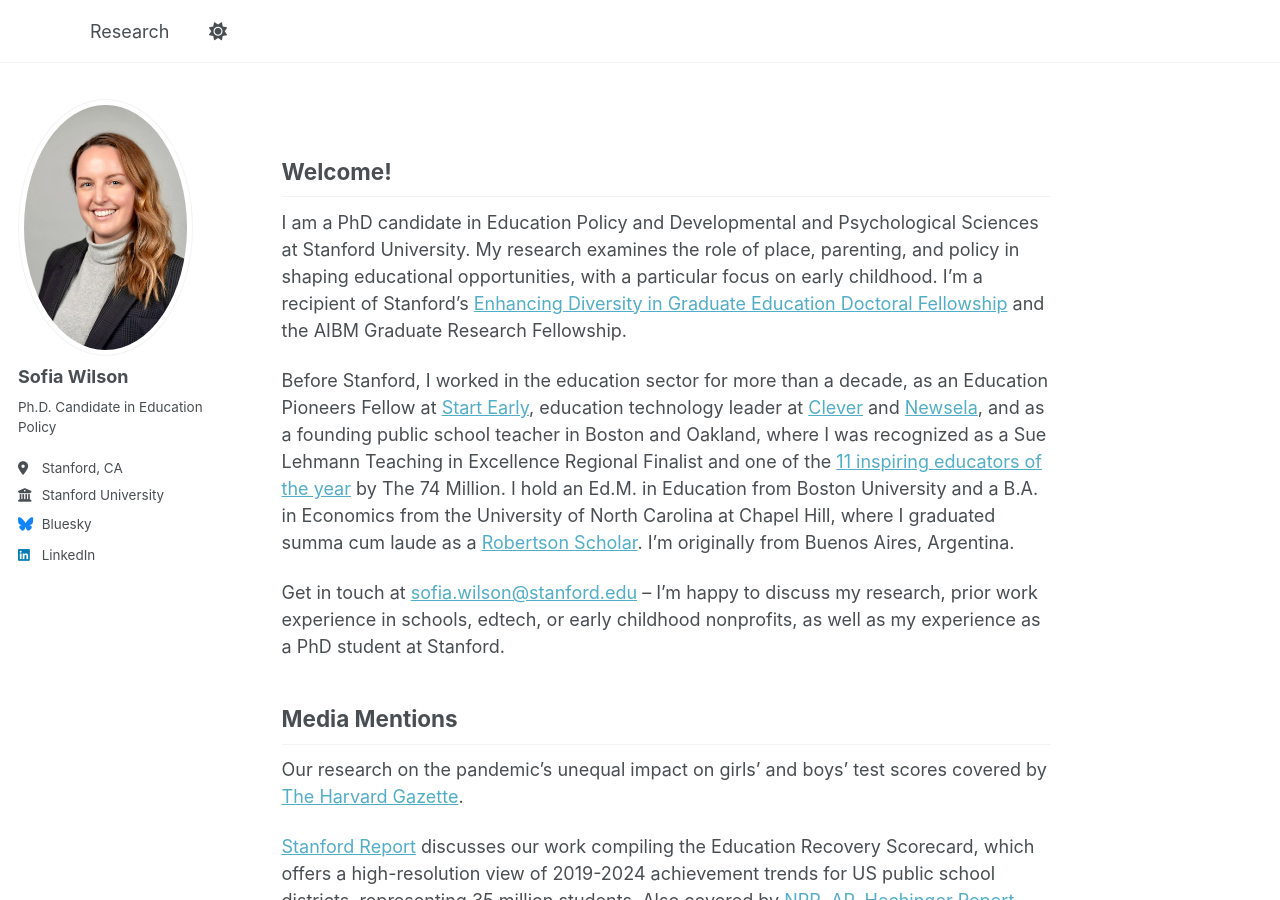
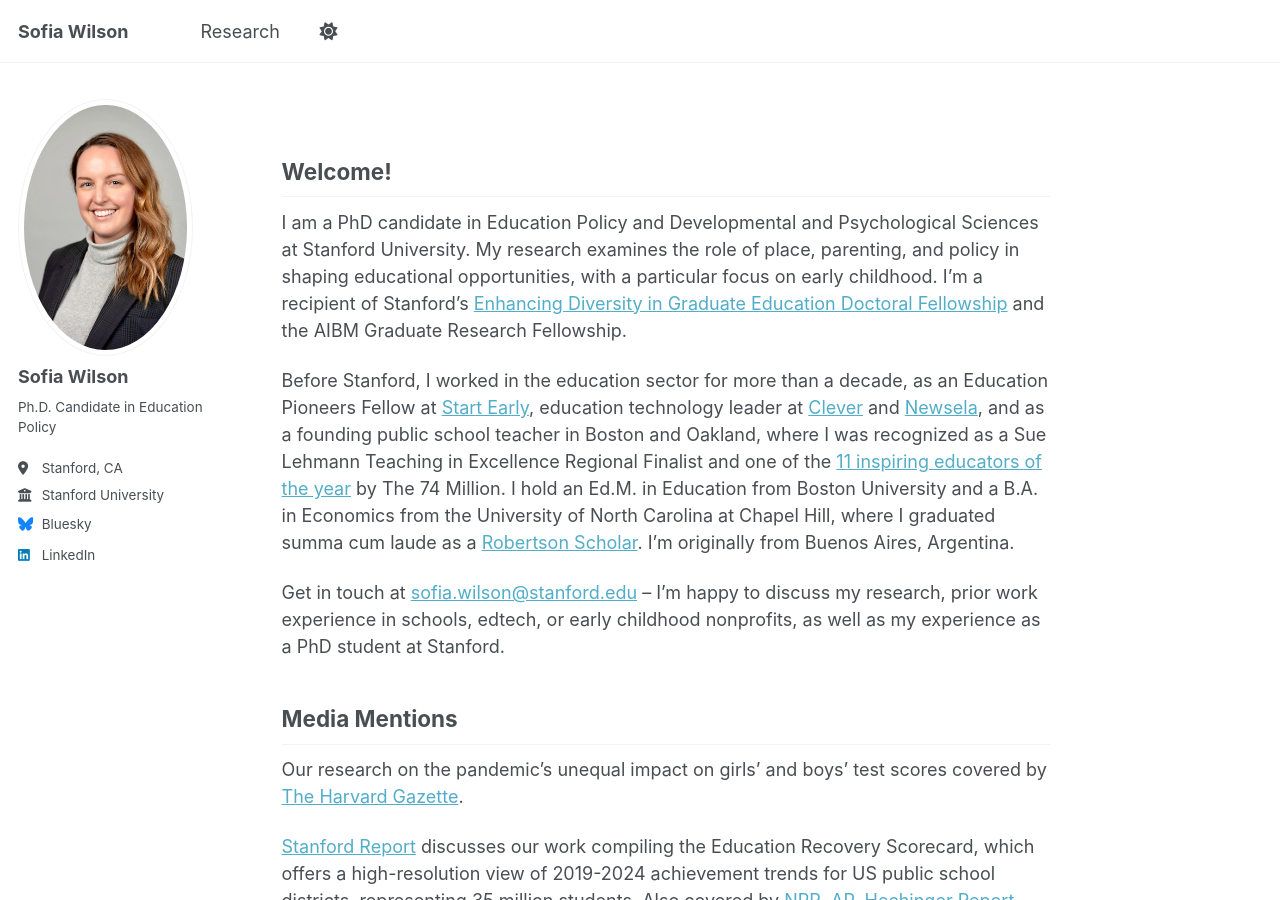
Before and after one commit to sofia-wilson/sofia-wilson.github.io, a Jekyll site: the page built from index.md, in a window 1280 px wide and 900 px high. Built offline with Jekyll 4.4.1, drawn with Linux system fonts in a browser that asks for light colours.

Commit message:
Update _config.yml

```diff
--- a/_config.yml
+++ b/_config.yml
@@ -9,7 +9,7 @@
 # Basic Site Settings
 locale                   : "en-US"
 site_theme               : "default"
-title                    : ""
+title                    : "Sofia Wilson"
 title_separator          : "-"
 name                     : &name "Sofia Wilson"
 description              : &description ""
```
